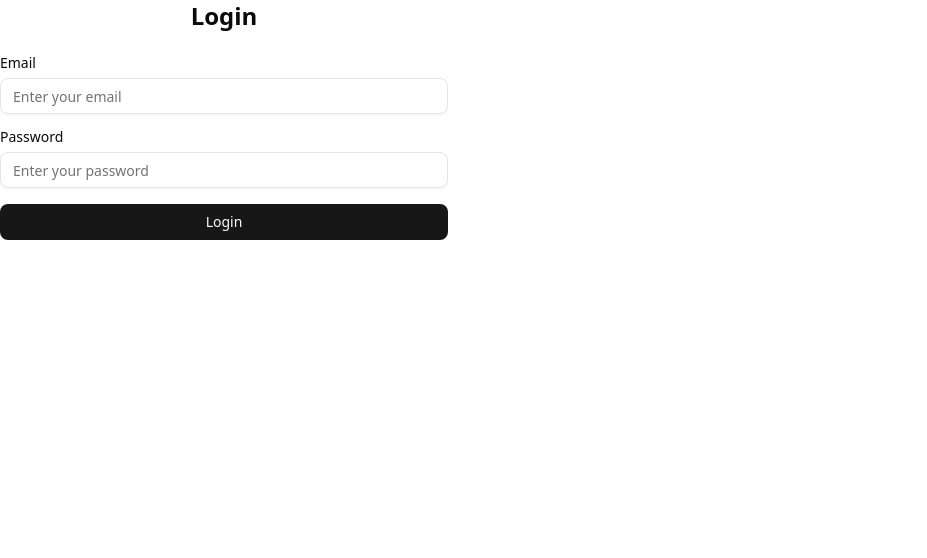
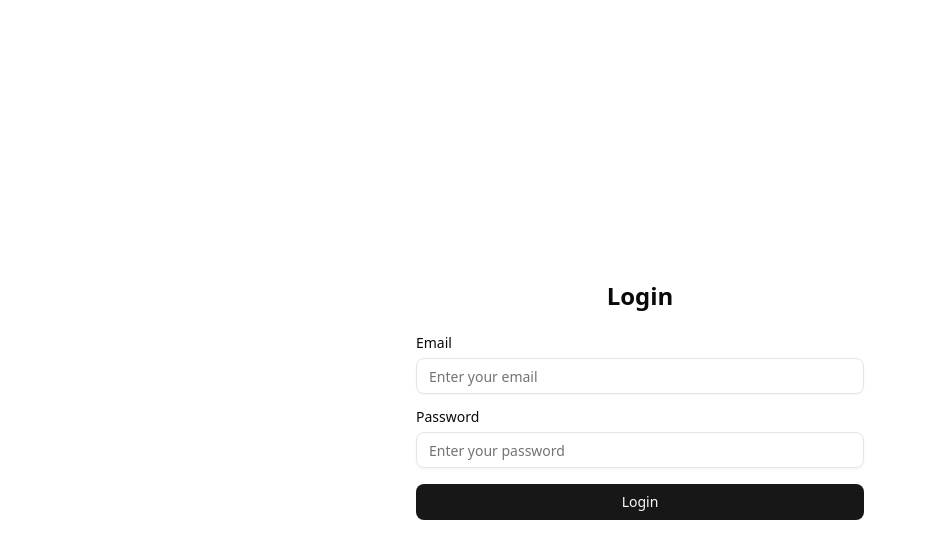
Before and after one commit to khushal-mali/debox-full-stack-assignment, a Next.js app in the folder client/: page /login in a window 1280 px wide. Shown: the top 558 px of the page, without its empty margins (0-927 px from the left). Built offline with nearby package versions, Linux system fonts and the light colour scheme; no server answers.

Commit message:
auth layout

```diff
--- /dev/null
+++ b/client/src/app/(auth)/layout.tsx
@@ -0,0 +1,7 @@
+export default function AuthLayout({ children }: { children: React.ReactNode }) {
+  return (
+    <div className="min-h-screen flex items-center justify-center bg-background">
+      {children}
+    </div>
+  );
+}
```
